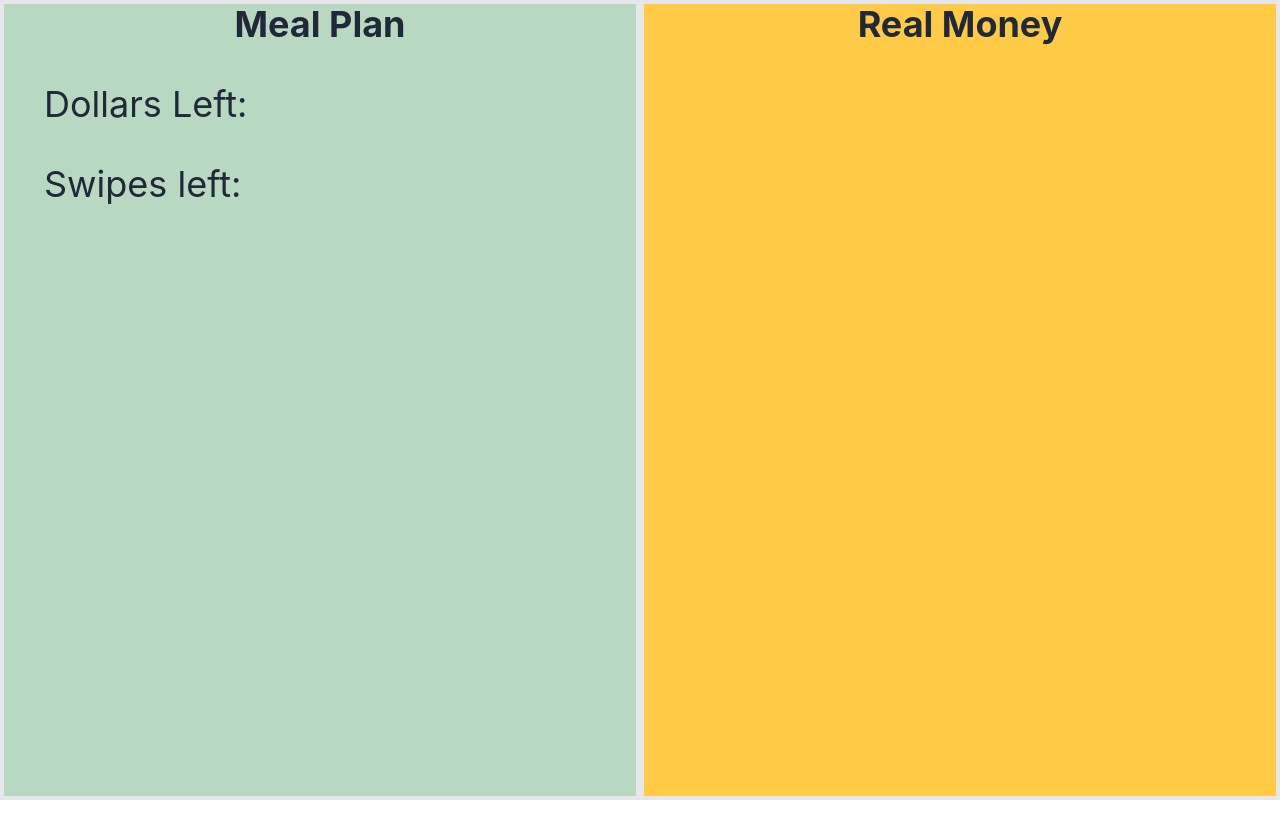
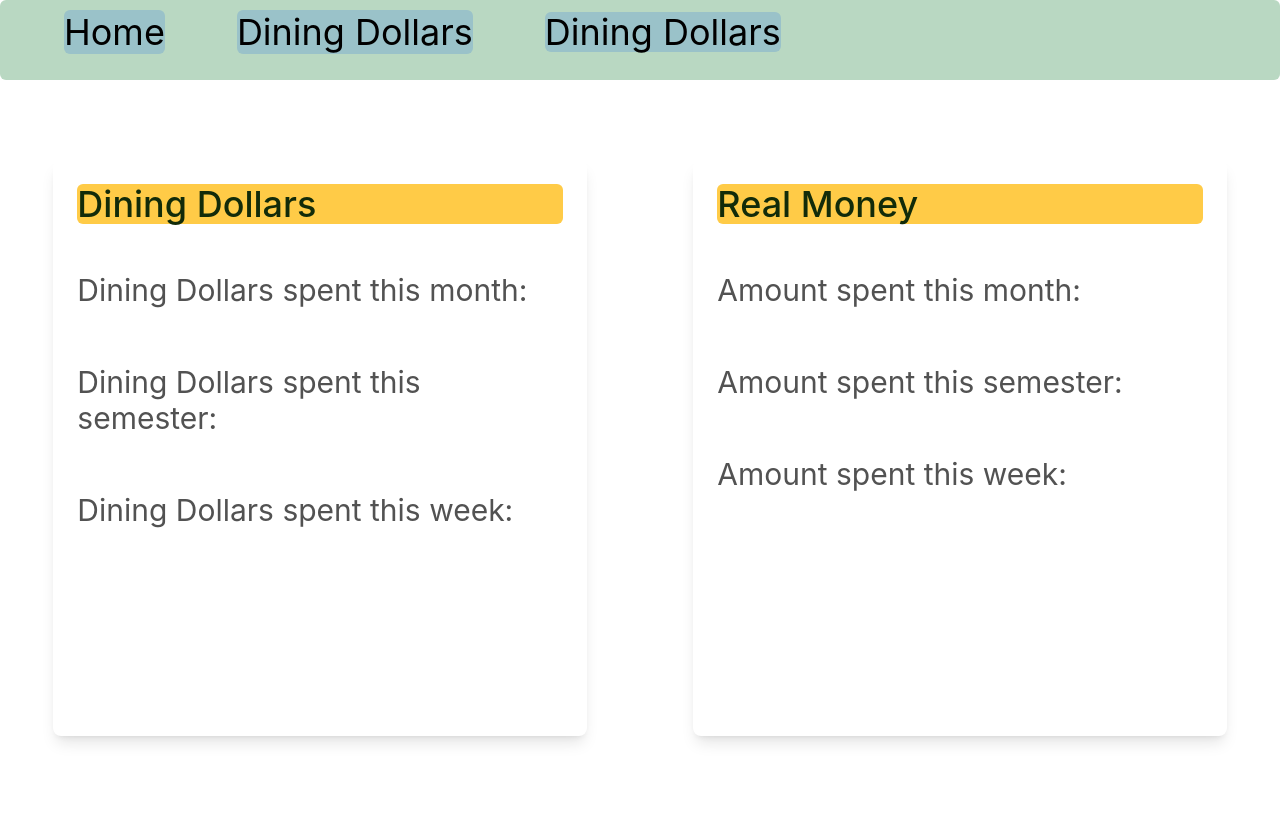
Before and after one commit to l-zheng24/budget-budgie, a React (Create React App) app: page /dashboard in a window 1280 px wide. Shown: the top 838 px of the page. Before the commit the page ends 800 px from the top, so only its background shows below. Built offline with nearby package versions, Linux system fonts and the light colour scheme.

Commit message:
GUI changes

```diff
--- a/src/components/Dashboard.js
+++ b/src/components/Dashboard.js
@@ -5,22 +5,87 @@ function Dashboard() {
     return (
       <React.Fragment>
       <section>
-        <div class='w-screen h-screen grid grid-rows-2 text-white text-4xl md:grid-cols-2'>
-            <div class= ' w-full h-full bg-celadon centered md:h-screen border-4'>
-              <h class="font-bold flex justify-center text-gray-800">Meal Plan</h>
-              <p class= " m-10  text-gray-800">Dollars Left: </p>
-              <p class = " m-10 text-gray-800">Swipes left:</p>
-              <div class = "flex w-full flex-col gap-4">
-                <Progress value={50} color="blue" />
+
+        <nav class="bg-celadon w-full h-20 rounded-md">
+          <ol class="list-reset flex space-x-16 pt-3">
+            <li>
+
+            </li>
+            <li >
+              <a
+                href="#"
+                class="mr-2 text-4xl  rounded-md text-primary transition duration-150 ease-in-out hover:text-primary-600 focus:text-primary-600 active:text-primary-700 dark:text-primary-400 dark:hover:text-primary-500 dark:focus:text-primary-500 dark:active:text-primary-600 bg-light-blue"
+                >Home</a
+              >
+            </li>
+            <li>
+              <a
+                href="#"
+                class="mr-2 text-4xl rounded-md text-primary transition duration-150 ease-in-out hover:text-primary-600 focus:text-primary-600 active:text-primary-700 dark:text-primary-400 dark:hover:text-primary-500 dark:focus:text-primary-500 dark:active:text-primary-600 bg-light-blue"
+                >Dining Dollars</a
+              >
+            </li>
+            <a
+                href="#"
+                class="mr-2 text-4xl  rounded-md text-primary transition duration-150 ease-in-out hover:text-primary-600 focus:text-primary-600 active:text-primary-700 dark:text-primary-400 dark:hover:text-primary-500 dark:focus:text-primary-500 dark:active:text-primary-600 bg-light-blue"
+                >Dining Dollars</a
+              >
+          </ol>
+        </nav>
+
+        <div class='w-screen h-screen grid text-white text-4xl md:grid-cols-2'>
+
+
+              <div class="flex justify-center pt-20 ">
+
+
+
+
+                <div
+                  class="flex flex-col rounded-lg bg-white shadow-lg dark:bg-dark-green w-5/6 h-4/5 flex">
+                  <div class="flex flex-col justify-start p-6 flex">
+                    <h5
+                      class="mb-2 text-4xl font-medium text-dark-green  bg-sunglow rounded-md">
+                      Dining Dollars
+                    </h5>
+                    <p class="mb-4 text-3xl  text-neutral-600 dark:text-neutral-200 pt-10">
+                      Dining Dollars spent this month:
+                    </p>
+                    <p class="mb-4 text-3xl  text-neutral-600 dark:text-neutral-200 pt-10">
+                      Dining Dollars spent this semester:
+                    </p>
+                    <p class="mb-4 text-3xl  text-neutral-600 dark:text-neutral-200 pt-10">
+                      Dining Dollars spent this week:
+                    </p>
+                  </div>
+                </div>
+
               </div>
 
+
+
+            <div class="flex justify-center pt-20 ">
+              <div
+                class="flex flex-col rounded-lg bg-white shadow-lg dark:bg-dark-green w-5/6 h-4/5 flex ">
+                <div class="flex flex-col justify-start p-6">
+                  <h5
+                    class="mb-2 text-4xl font-medium text-dark-green  bg-sunglow rounded-md">
+                    Real Money
+                  </h5>
+                  <p class="mb-4 text-3xl  text-neutral-600 dark:text-neutral-200 pt-10">
+                      Amount spent this month:
+                    </p>
+                    <p class="mb-4 text-3xl  text-neutral-600 dark:text-neutral-200 pt-10">
+                      Amount spent this semester:
+                    </p>
+                    <p class="mb-4 text-3xl  text-neutral-600 dark:text-neutral-200 pt-10">
+                      Amount spent this week:
+                    </p>
+                </div>
+              </div>
             </div>
 
-            {/* page 2 */}
-            <div class='w-full h-full bg-sunglow centered md:h-screen border-4'>
-            <h class = "font-bold flex justify-center text-gray-800">Real Money</h>
 
-            </div>
         </div>
       </section>
     </React.Fragment>
--- a/src/index.css
+++ b/src/index.css
@@ -1,6 +1,7 @@
 @tailwind base;
 @tailwind components;
 @tailwind utilities;
+
 
 body {
   margin: 0;
```
